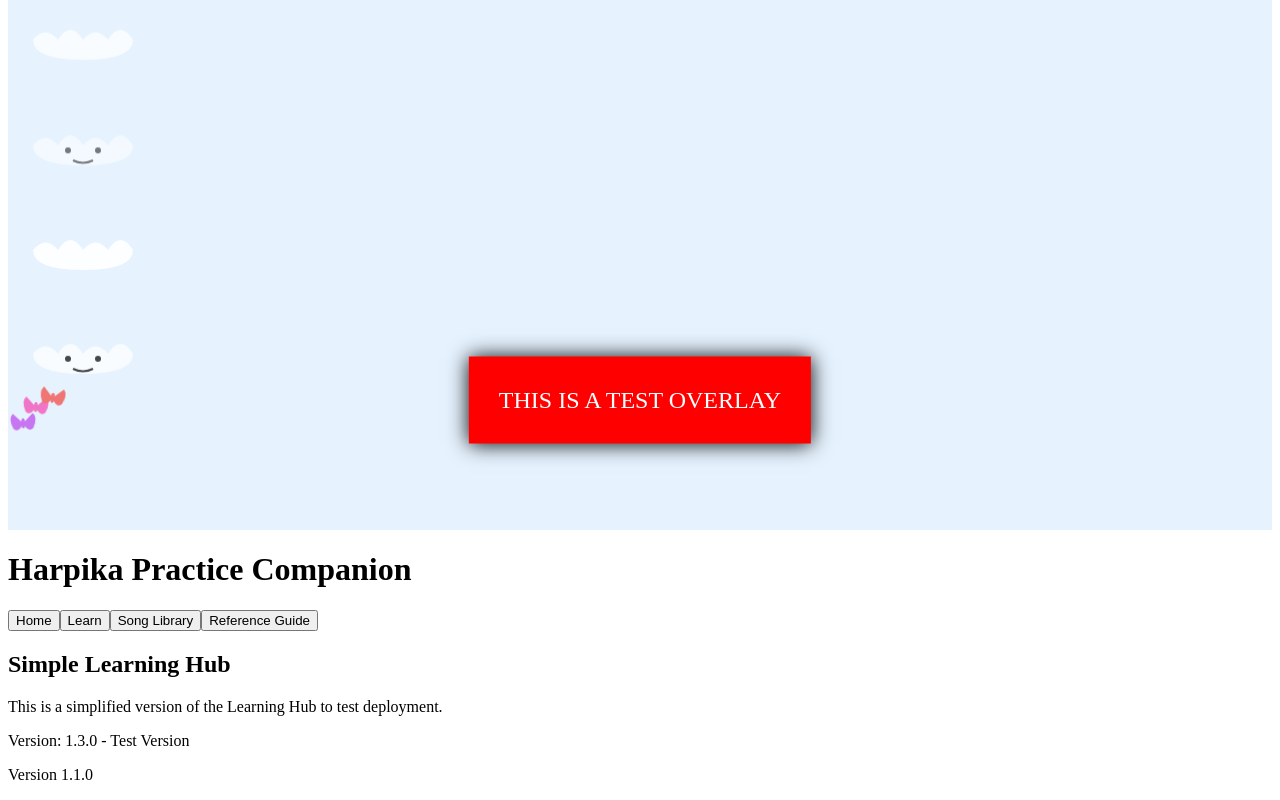
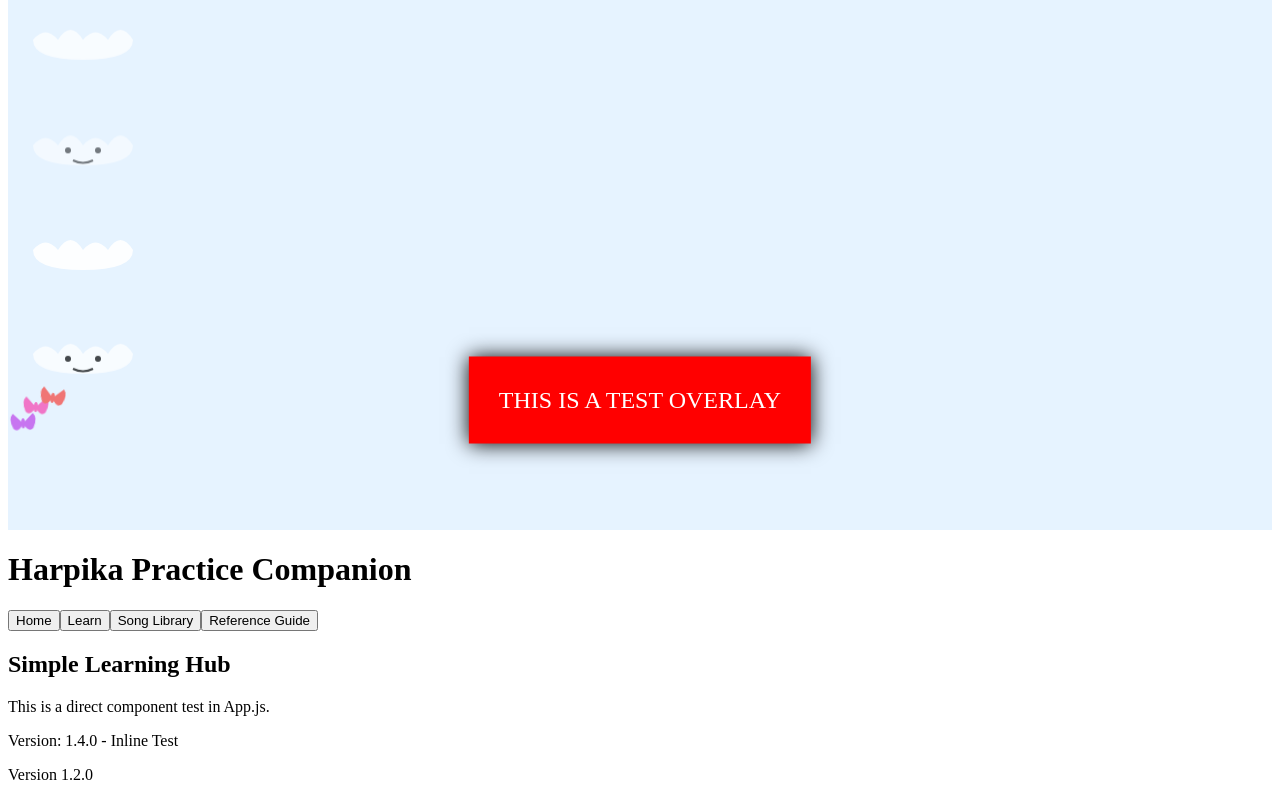
Before and after one commit to JessieBee7/harpika-practice, a React (Create React App) app: page / in a window 1280 px wide. Both pictures are taken after a click on the button "Learn". Shown: the part 334-1134 px from the top of the page. Built offline with nearby package versions, Linux system fonts and the light colour scheme.

Commit message:
Update App.js

```diff
--- a/src/App.js
+++ b/src/App.js
@@ -1,10 +1,11 @@
-// FORCE NEW BUILD - VERSION 3 - TIMESTAMP: March 04, 2025 - FIXED LEARNING HUB
+// FORCE NEW BUILD - VERSION 3 - TIMESTAMP: March 05, 2025 - FIXED LEARNING HUB
 // Version 1.2.0 - Added functioning Learning Hub
 import React, { useState, useEffect } from 'react';
 import KawaiiCompanions from './components/KawaiiCompanions';
 import ReferenceGuide from './components/ReferenceGuide';
 import BackgroundTheme from './components/BackgroundTheme';
-import LearningHub from './components/LearningHub'; // Import from LearningHub, not NewLearningHub
+// Import commented out for direct testing
+// import LearningHub from './components/LearningHub';
 import SongLibrary from './components/SongLibrary';
 import TestComponent from './components/TestComponent';
 
@@ -154,8 +155,12 @@ function App() {
             )}
 
             {currentView === 'learn' && (
-              <div className="bg-white/90 rounded-lg shadow-lg backdrop-blur-sm">
-                <LearningHub />
+              <div className="bg-white/90 rounded-lg shadow-lg backdrop-blur-sm p-6">
+                <h2 className="text-2xl font-bold mb-4 text-purple-900">Simple Learning Hub</h2>
+                <div className="bg-purple-100 p-4 rounded-lg">
+                  <p>This is a direct component test in App.js.</p>
+                  <p className="font-bold mt-2">Version: 1.4.0 - Inline Test</p>
+                </div>
               </div>
             )}
 
@@ -181,7 +186,7 @@ function App() {
           </div>
 
           <div className="mt-12 text-center text-xs text-gray-500">
-            <p>Version 1.1.0</p>
+            <p>Version 1.2.0</p>
           </div>
         </div>
       </div>
```
